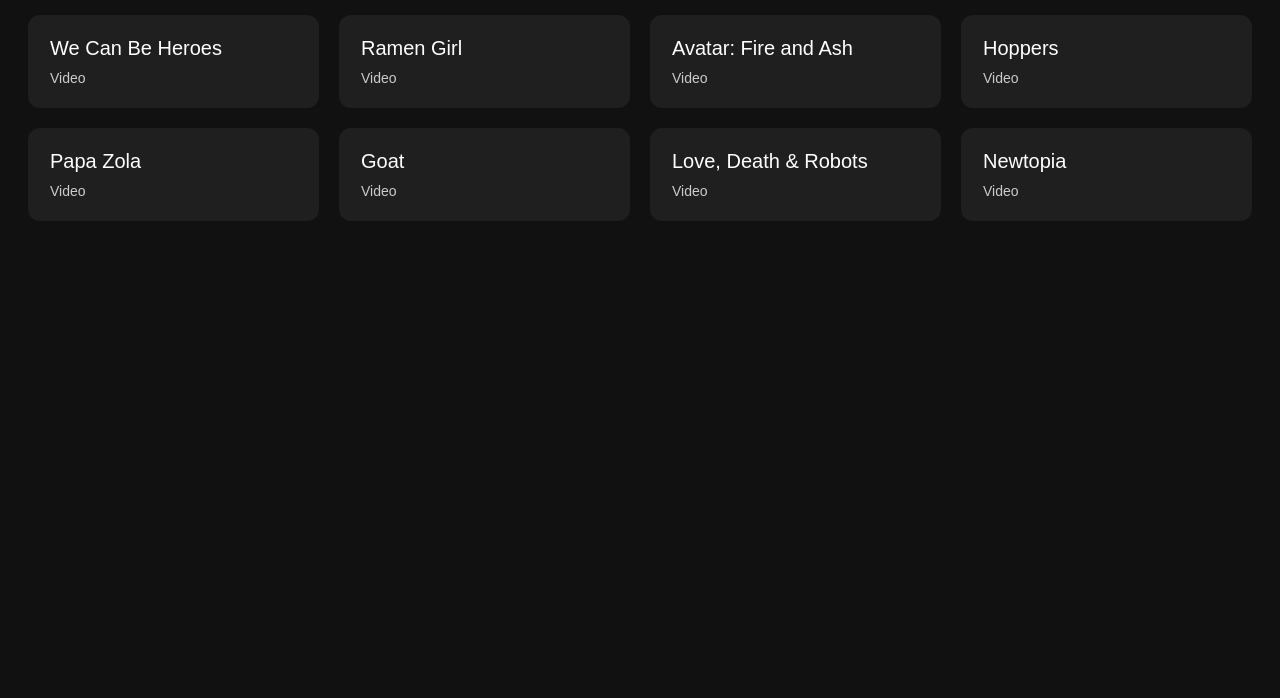
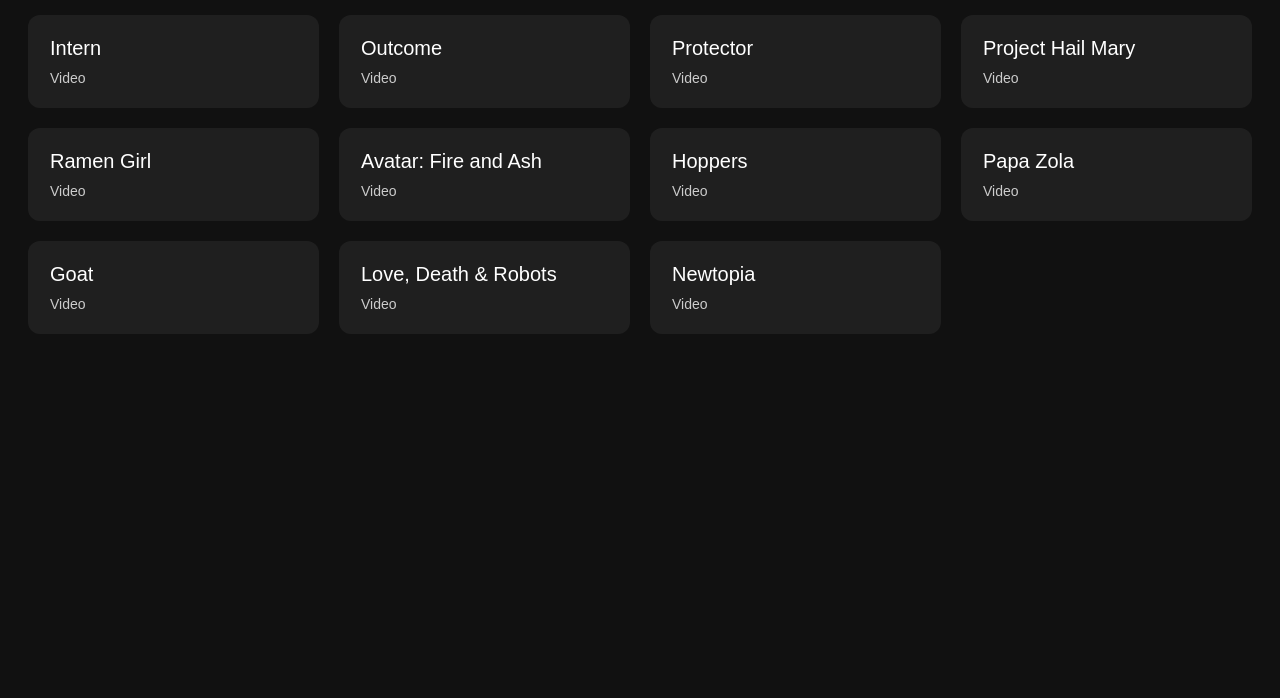
Before and after one commit to cihuyasyik/tv, a plain HTML site: page index.html in a window 1280 px wide. Shown: the part 102-800 px from the top of the page. Drawn offline with Linux system fonts and the light colour scheme.

Commit message:
Add files via upload

```diff
--- a/index.html
+++ b/index.html
@@ -63,8 +63,29 @@
 
 
   <div class="card" tabindex="0">
-    <a href="https://tv8.lk21official.cc/we-can-be-heroes-2020" target="_self">
-      <div class="title">We Can Be Heroes</div>
+    <a href="https://tv10.lk21official.cc/the-intern-2015" target="_self">
+      <div class="title">Intern</div>
+      <div class="desc">Video</div>
+    </a>
+  </div>
+
+  <div class="card" tabindex="0">
+    <a href="https://tv10.lk21official.cc/outcome-2026" target="_self">
+      <div class="title">Outcome</div>
+      <div class="desc">Video</div>
+    </a>
+  </div>
+
+  <div class="card" tabindex="0">
+    <a href="https://tv10.lk21official.cc/protector-2025-1" target="_self">
+      <div class="title">Protector</div>
+      <div class="desc">Video</div>
+    </a>
+  </div>
+
+  <div class="card" tabindex="0">
+    <a href="https://tv10.lk21official.cc/project-hail-mary-2026" target="_self">
+      <div class="title">Project Hail Mary</div>
       <div class="desc">Video</div>
     </a>
   </div>
```
